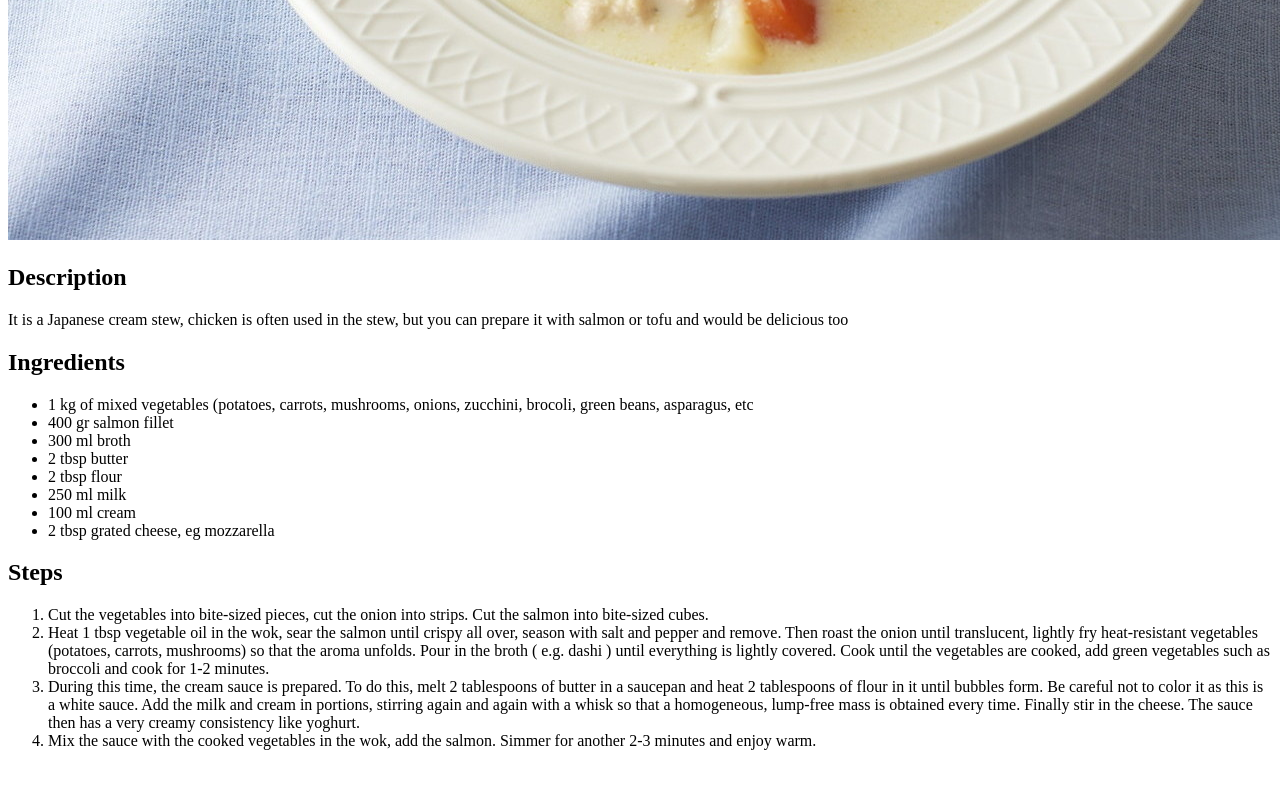
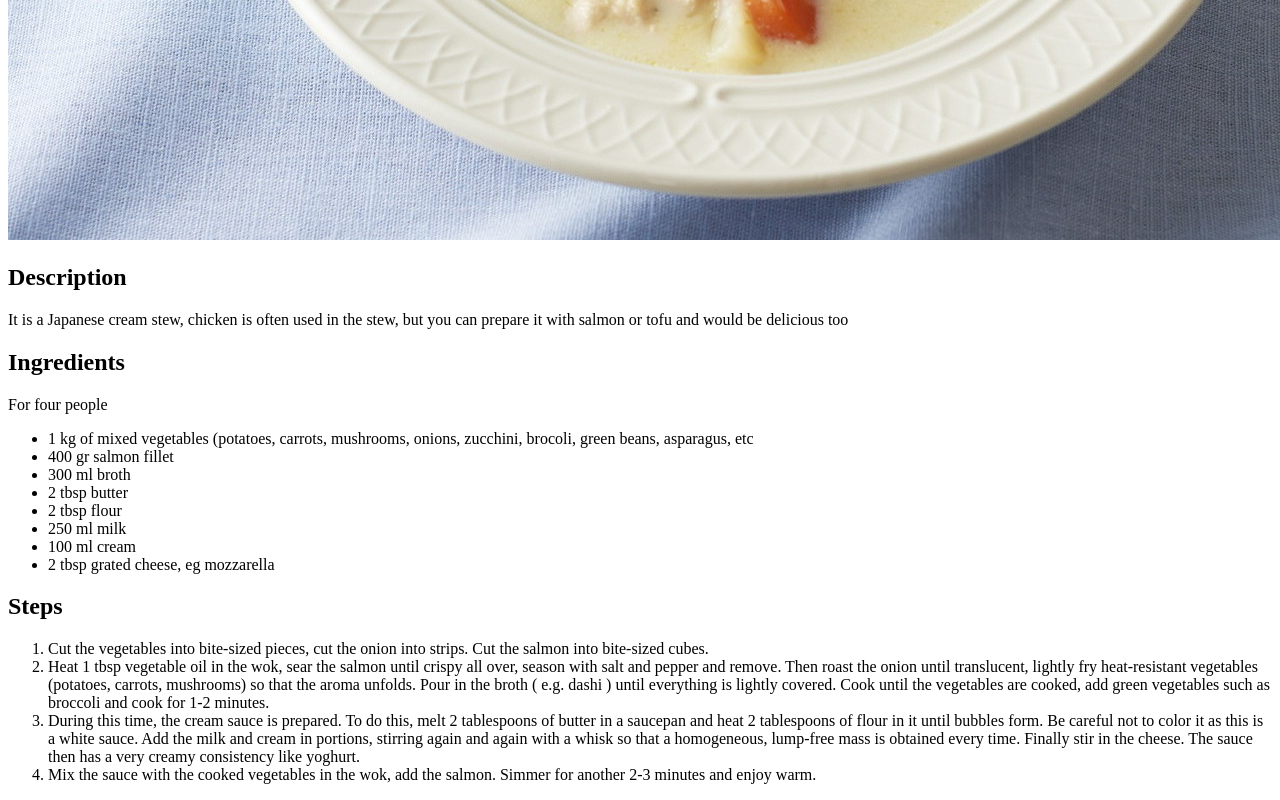
Before and after one commit to kistoo/odin-recipes, a plain HTML site: page recipes/kurimu_shichu.html in a window 1280 px wide. Shown: the part 682-1482 px from the top of the page. Before the commit the page ends 1448 px from the top, so only its background shows below. Drawn offline with Linux system fonts and the light colour scheme.

Commit message:
Add number of portions for the recipe

```diff
--- a/recipes/kurimu_shichu.html
+++ b/recipes/kurimu_shichu.html
@@ -12,6 +12,7 @@
             <h2>Description</h2>
                 <p>It is a Japanese cream stew, chicken is often used in the stew, but you can prepare it with salmon or tofu and would be delicious too</p>
             <h2>Ingredients</h2>
+            <p>For four people</p>
                 <ul>
                     <li>1 kg of mixed vegetables (potatoes, carrots, mushrooms, onions, zucchini, brocoli, green beans, asparagus, etc</li>
                     <li>400 gr salmon fillet</li>
```
